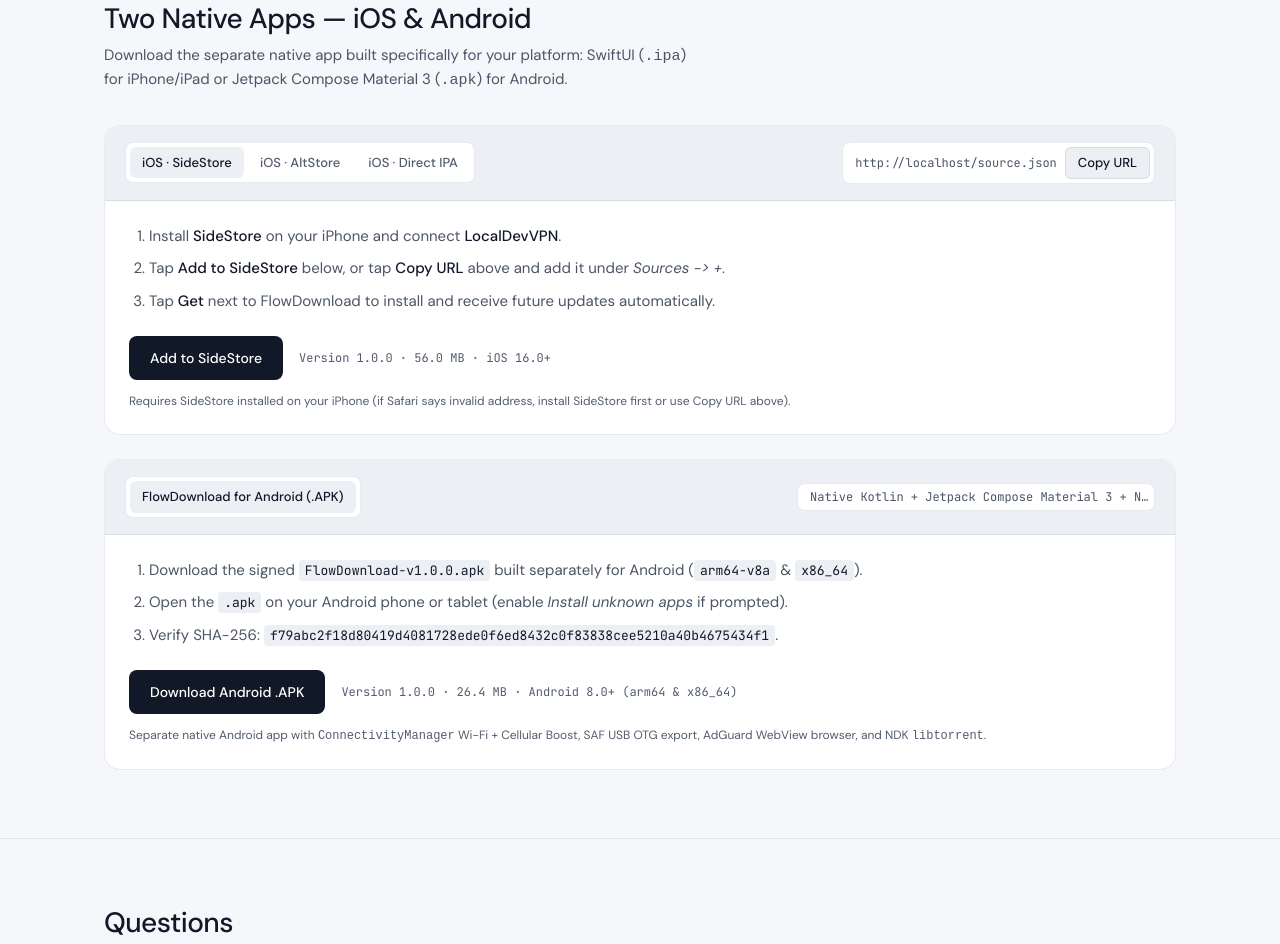
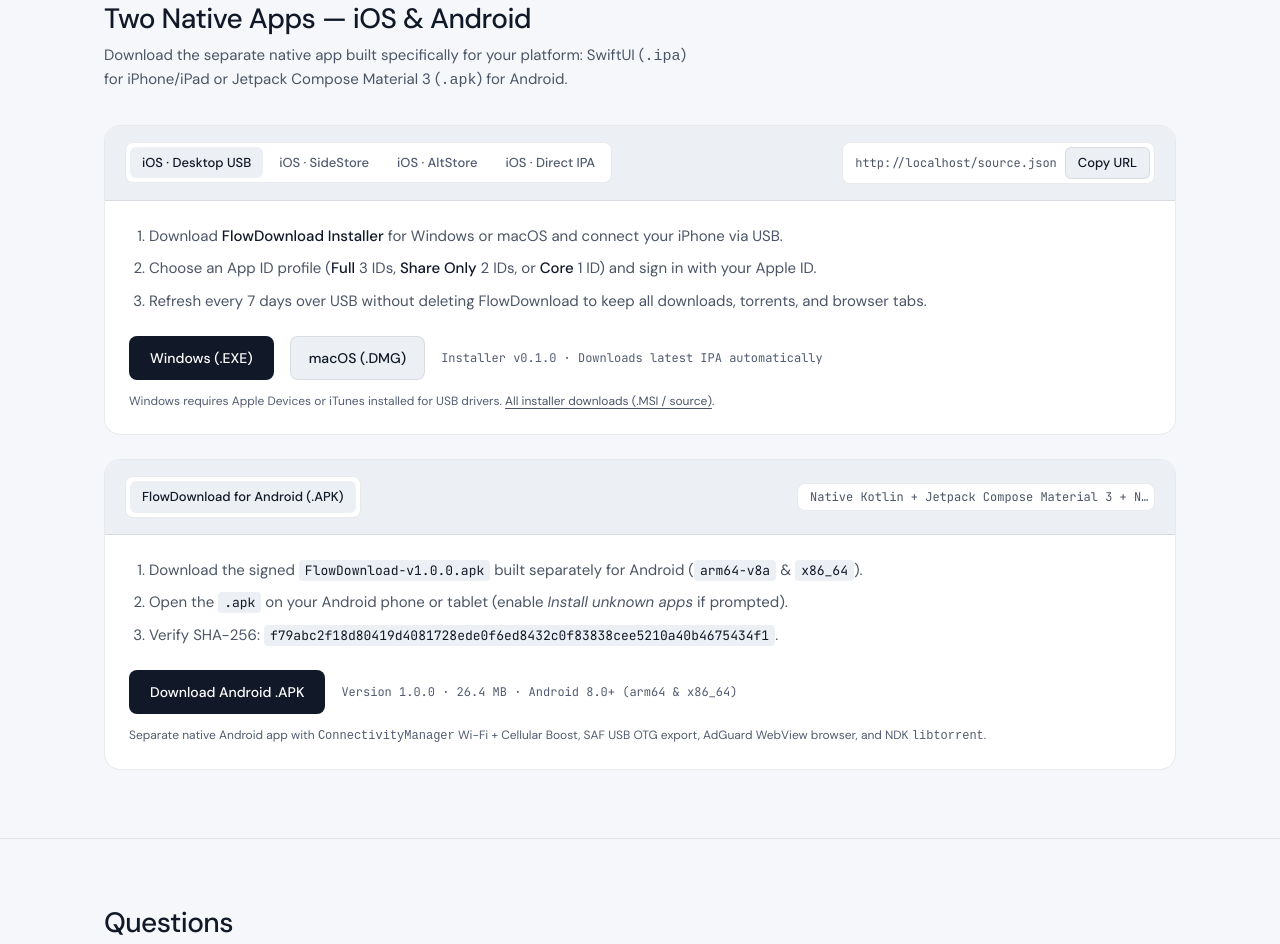
Before and after one commit to Muhammad-Favel/FlowDownload-Releases, a plain HTML site: page index.html in a window 1280 px wide. Shown: the part 2972-3916 px from the top of the page. Drawn offline with Linux system fonts and the light colour scheme.

Commit message:
Add iOS Desktop USB installer tab for Windows and macOS

```diff
--- a/index.html
+++ b/index.html
@@ -387,7 +387,8 @@
         <div class="install-panel" id="install-ios" data-reveal>
           <div class="install-header">
             <div class="install-tabs" role="tablist" aria-label="iOS sideload method">
-              <button type="button" class="install-tab is-active" data-install="sidestore" role="tab" aria-selected="true">iOS · SideStore</button>
+              <button type="button" class="install-tab is-active" data-install="usb" role="tab" aria-selected="true">iOS · Desktop USB</button>
+              <button type="button" class="install-tab" data-install="sidestore" role="tab" aria-selected="false">iOS · SideStore</button>
               <button type="button" class="install-tab" data-install="altstore" role="tab" aria-selected="false">iOS · AltStore</button>
               <button type="button" class="install-tab" data-install="direct" role="tab" aria-selected="false">iOS · Direct IPA</button>
             </div>
@@ -399,7 +400,21 @@
           </div>
 
           <div class="install-body">
-            <div class="install-pane is-active" data-pane="sidestore">
+            <div class="install-pane is-active" data-pane="usb">
+              <ol class="steps-list">
+                <li>Download <strong>FlowDownload Installer</strong> for Windows or macOS and connect your iPhone via USB.</li>
+                <li>Choose an App ID profile (<strong>Full</strong> 3 IDs, <strong>Share Only</strong> 2 IDs, or <strong>Core</strong> 1 ID) and sign in with your Apple ID.</li>
+                <li>Refresh every 7 days over USB without deleting FlowDownload to keep all downloads, torrents, and browser tabs.</li>
+              </ol>
+              <div class="install-cta-row">
+                <a class="btn btn-primary" id="paneUsbWinLink" href="https://github.com/Muhammad-Favel/FlowDownload-Installer/releases/download/v0.1.0/FlowDownload-Installer-v0.1.0-windows-x64.exe">Windows (.EXE)</a>
+                <a class="btn btn-secondary" id="paneUsbMacLink" href="https://github.com/Muhammad-Favel/FlowDownload-Installer/releases/download/v0.1.0/FlowDownload-Installer-v0.1.0-macos-arm64.dmg">macOS (.DMG)</a>
+                <span class="mono release-meta">Installer v0.1.0 · Downloads latest IPA automatically</span>
+              </div>
+              <p class="install-hint">Windows requires Apple Devices or iTunes installed for USB drivers. <a href="https://github.com/Muhammad-Favel/FlowDownload-Installer/releases/tag/v0.1.0" target="_blank" rel="noopener" class="text-link">All installer downloads (.MSI / source)</a>.</p>
+            </div>
+
+            <div class="install-pane" data-pane="sidestore" hidden>
               <ol class="steps-list">
                 <li>Install <strong>SideStore</strong> on your iPhone and connect <strong>LocalDevVPN</strong>.</li>
                 <li>Tap <strong>Add to SideStore</strong> below, or tap <strong>Copy URL</strong> above and add it under <em>Sources -&gt; +</em>.</li>
```
